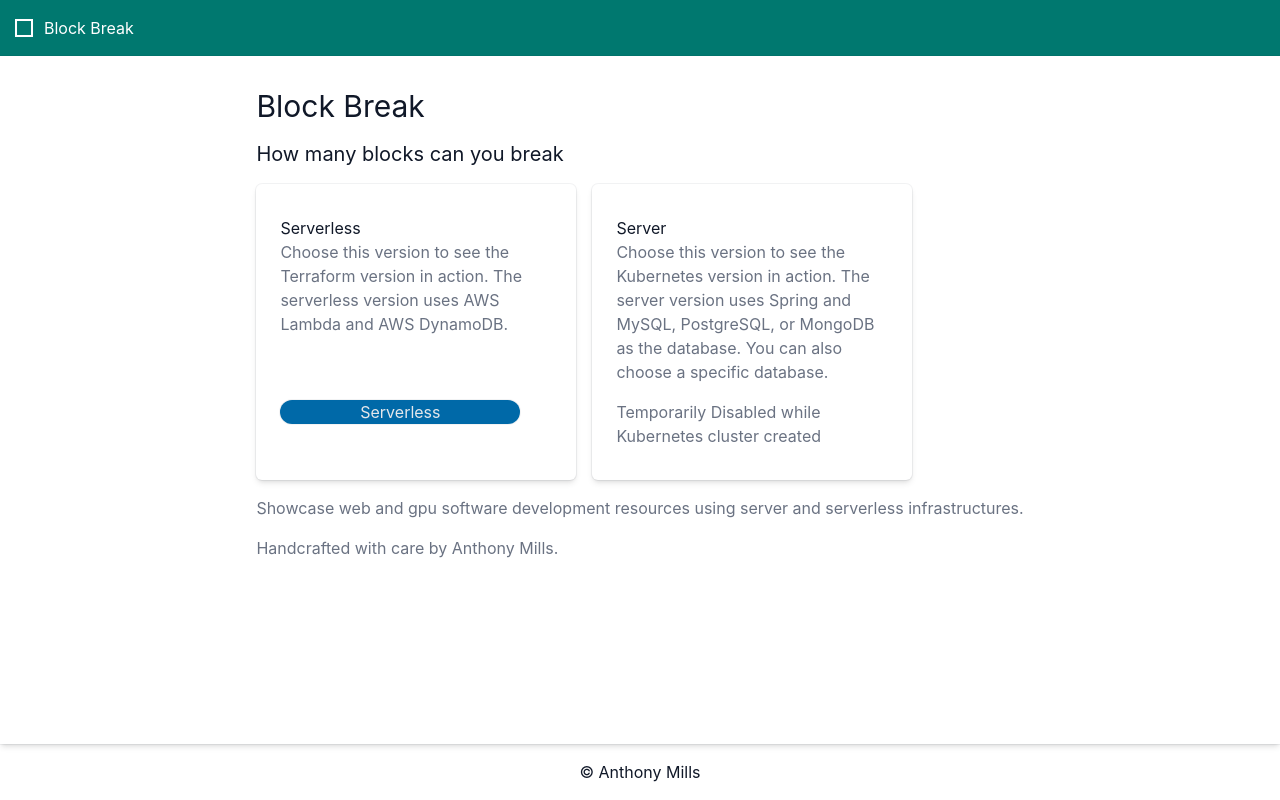
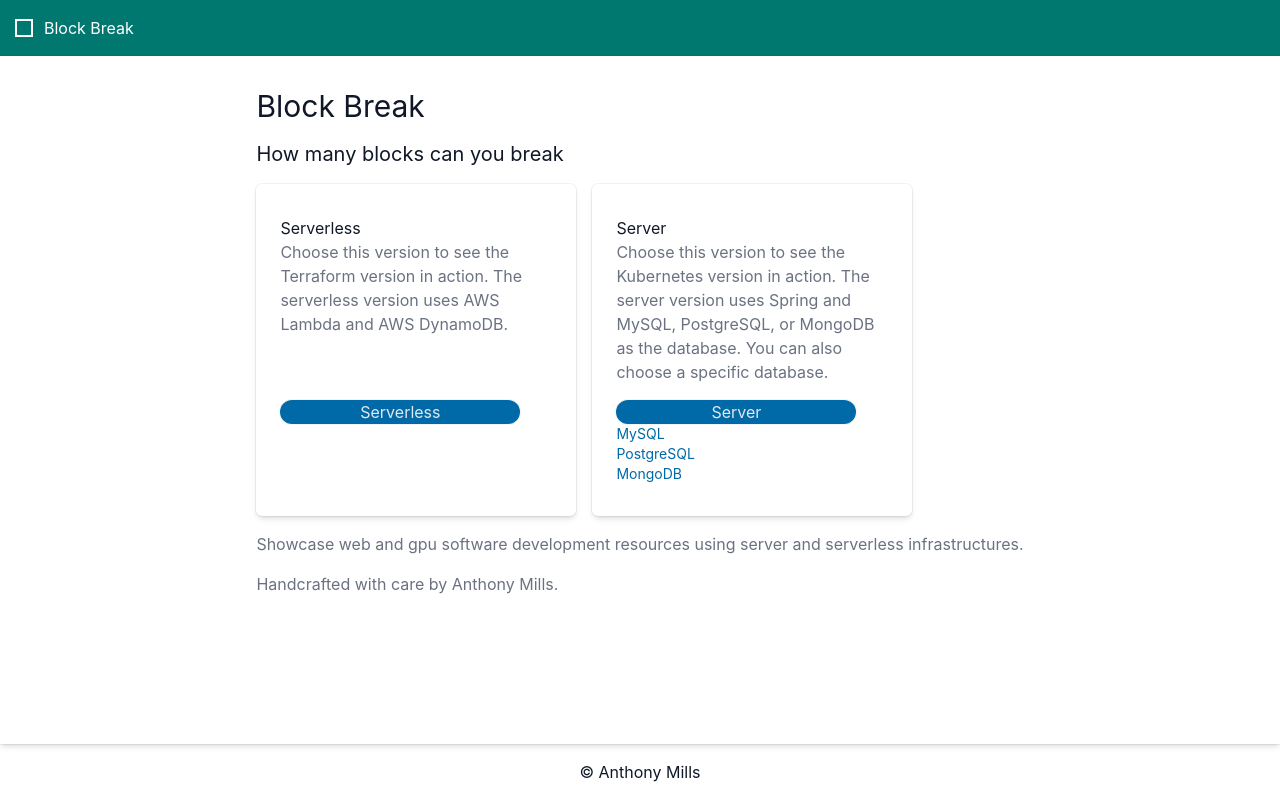
Before and after one commit to amills1037/block-break, a React (Vite) app in the folder website/: page / in a window 1280 px wide. Built offline with nearby package versions, Linux system fonts and the light colour scheme.

Commit message:
Added server buttons

```diff
--- a/website/src/components/main/Server.tsx
+++ b/website/src/components/main/Server.tsx
@@ -1,4 +1,4 @@
-// import ServerButton from "@/components/main/ServerButton";
+import ServerButton from "@/components/main/ServerButton";
 import H2 from "@ui/H2";
 import HeroBox from "@ui/HeroBox";
 import P from "@ui/P";
@@ -15,11 +15,10 @@ function Server() {
                     database.
                 </div>
             </P>
-            <P>Temporarily Disabled while Kubernetes cluster created</P>
-            {/*<ServerButton />
+            <ServerButton />
             <ServerButton db="mysql" />
             <ServerButton db="postgresql" />
-            <ServerButton db="mongodb" />*/}
+            <ServerButton db="mongodb" />
         </HeroBox>
     );
 }
--- a/website/src/components/main/ServerButton.tsx
+++ b/website/src/components/main/ServerButton.tsx
@@ -8,13 +8,13 @@ interface ButtonProps {
 function ServerButton({ db = "random" }: ButtonProps) {
     switch (db) {
         case "random":
-            return <Button href="/server">Server</Button>;
+            return <Button href="/client?db=0">Server</Button>;
         case "mysql":
-            return <A href="/server?db=mysql">MySQL</A>;
+            return <A href="/client?db=1">MySQL</A>;
         case "postgresql":
-            return <A href="/server?db=postgresql">PostgreSQL</A>;
+            return <A href="/client?db=2">PostgreSQL</A>;
         case "mongodb":
-            return <A href="/server?db=mongodb">MongoDB</A>;
+            return <A href="/client?db=3">MongoDB</A>;
     }
 }
 
```
